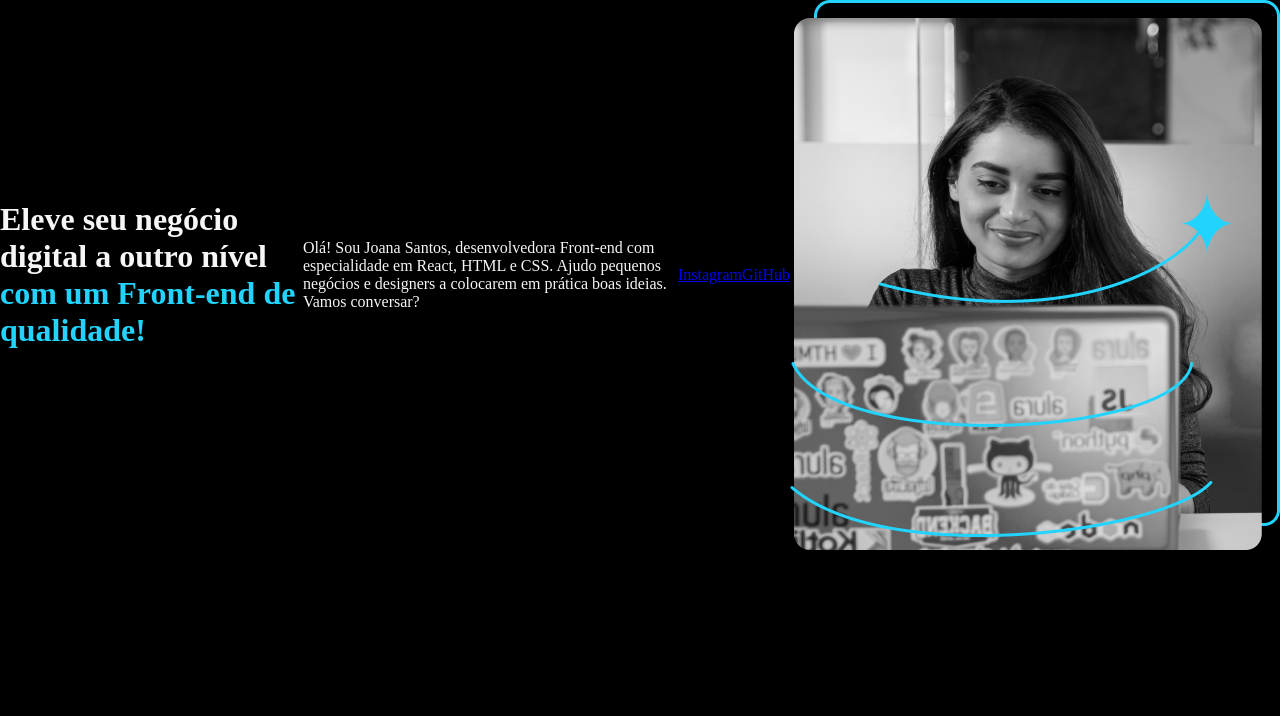
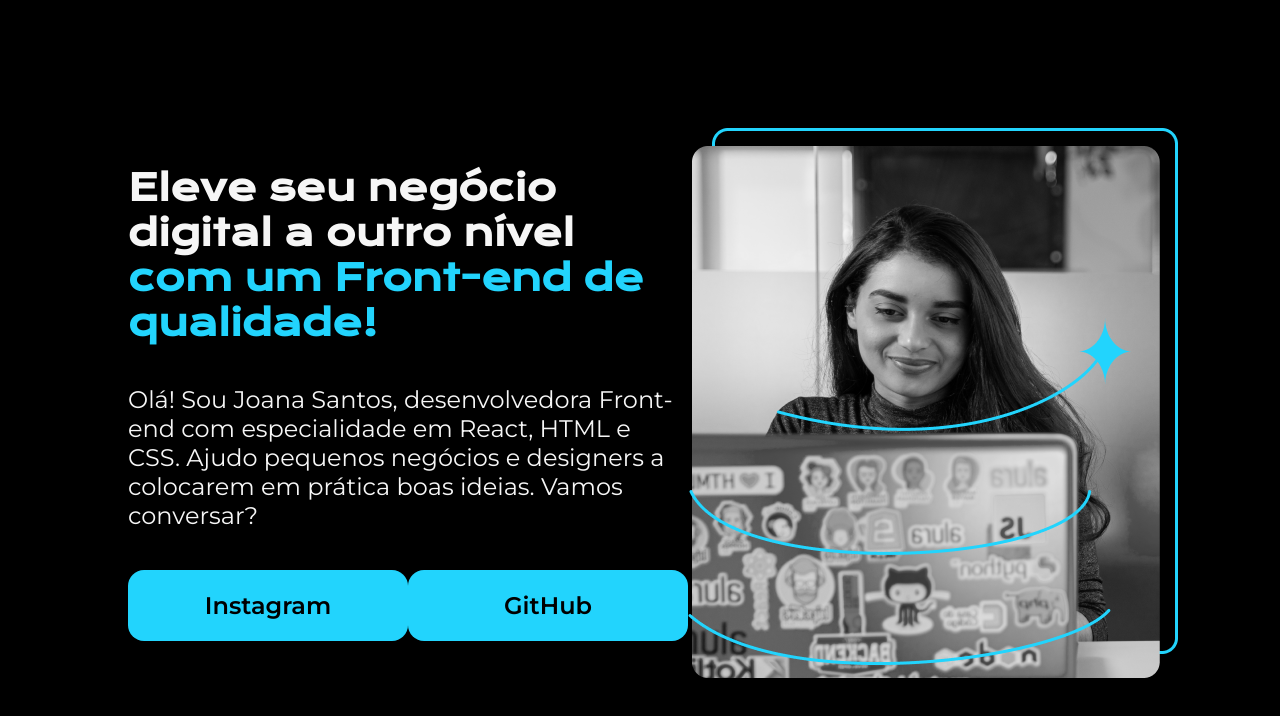
Before and after one commit to marcus2703/alura-HTML-CSS-Intro, a plain HTML site: page index.html in a window 1280 px wide. Drawn offline with nearby package versions, Linux system fonts and the light colour scheme.

Commit message:
Atualização do final do curso

```diff
--- a/index.html
+++ b/index.html
@@ -10,18 +10,22 @@
 <body>
     <header></header>
     <main class="apresentacao">
-        <h1>
+        <section class="apresentacao__conteudo">
+            <h1 class="apresentacao__conteudo__titulo">
             Eleve seu negócio digital a outro nível
             <strong class="titulo-destaque">com um Front-end de qualidade!
             </strong></h1>
-            <p>Olá! Sou Joana Santos, desenvolvedora
+            <p class="apresentacao__conteudo__texto">Olá! Sou Joana Santos, desenvolvedora
             Front-end com especialidade em React, HTML e
             CSS. Ajudo pequenos negócios e designers a
             colocarem em prática boas ideias. Vamos
             conversar?</p>
-            <a href="https://instagram.com/rafaballerini">Instagram</a>
-            <a href="https://github.com/guilhermeonrails">GitHub</a>
-            <img src="imagem.png" alt="Foto da Joana Santos programando">
+            <div class="apresentacao__links">
+                <a class="apresentacao__links_link" href="https://instagram.com/rafaballerini">Instagram</a>
+                <a class="apresentacao__links_link" href="https://github.com/guilhermeonrails">GitHub</a>
+            </div>
+        </section>
+        <img src="imagem.png" alt="Foto da Joana Santos programando">
     </main>
     <footer></footer>
 </body>
--- a/style.css
+++ b/style.css
@@ -1,3 +1,5 @@
+@import url('https://fonts.googleapis.com/css2?family=Krona+One&family=Montserrat:wght@400;600&display=swap');
+
 *{
     margin: 0;
     padding: 0;
@@ -15,6 +17,44 @@
 }
 
 .apresentacao{
+    margin:10% 10%;
     display: flex;
     align-items: center;
+    justify-content: space-between;
 }
+
+.apresentacao__conteudo{
+    width: 615px;
+    display: flex;
+    flex-direction: column;
+    gap: 40px;
+}
+
+.apresentacao__conteudo__titulo{
+    font-size: 36px;
+    font-family:"Krona One", serif;
+}
+
+.apresentacao__conteudo__texto{
+    font-size: 24px;
+    font-family: "Montserrat", serif;
+
+}
+
+.apresentacao__links{
+    display: flex;
+    justify-content: space-between;
+}
+
+.apresentacao__links_link{
+    background-color: #22d4fd;
+    width: 280px;
+    text-align: center;
+    border-radius: 16px;
+    font-size: 24px;
+    padding: 21px 0px;
+    text-decoration: none;
+    color: #000000;
+    font-family: "Montserrat", serif;
+    font-weight: 600;
+}
```
